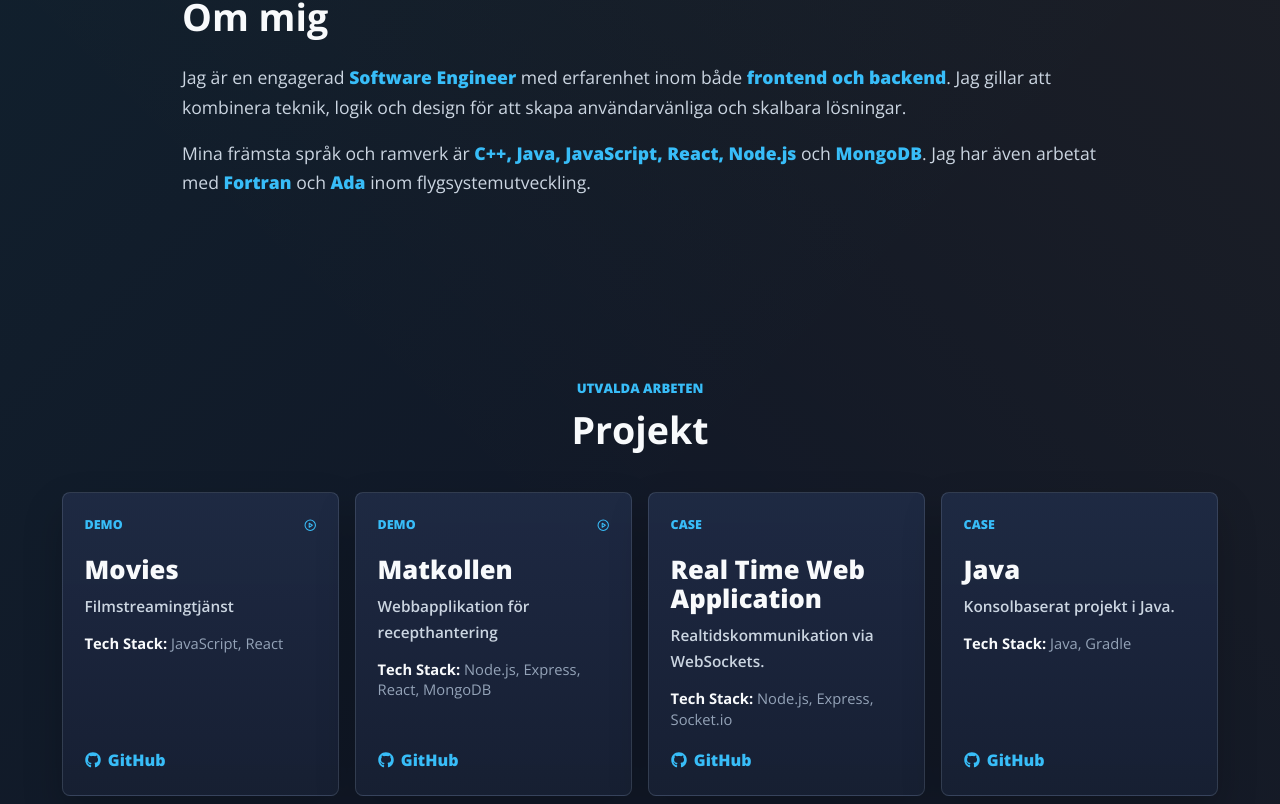
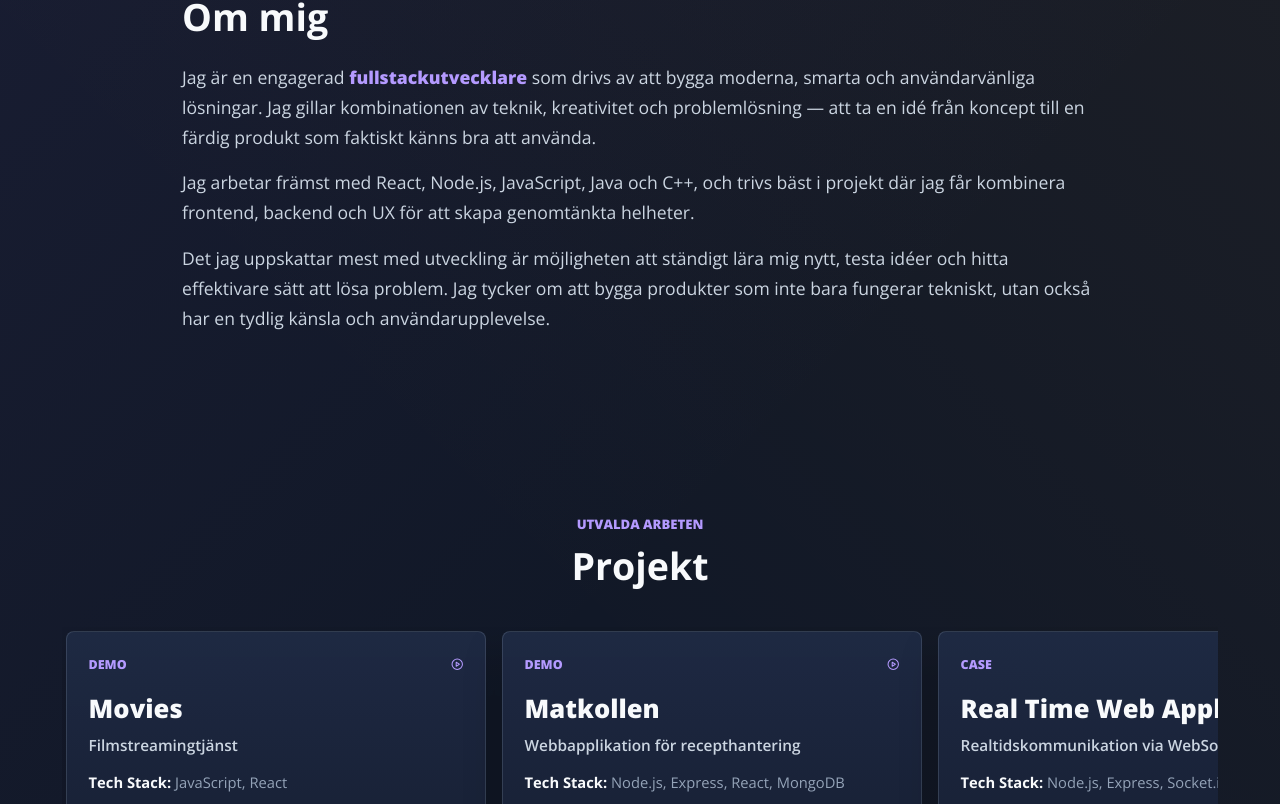
Before and after one commit to johannawirell/Portfolio, a React (Create React App) app: page / in a window 1280 px wide. Shown: the part 836-1640 px from the top of the page. Built offline with nearby package versions, Linux system fonts and the light colour scheme.

Commit message:
Layout and about

```diff
--- a/src/components/about/About.jsx
+++ b/src/components/about/About.jsx
@@ -5,16 +5,15 @@ export const About = () => {
   return (
     <section className="about-section" id="about">
       <h2>Om mig</h2>
-      <p>
-        Jag är en engagerad <strong>Software Engineer</strong> med erfarenhet inom
-        både <strong>frontend och backend</strong>. Jag gillar att kombinera teknik, logik och
-        design för att skapa användarvänliga och skalbara lösningar.
-      </p>
-      <p>
-        Mina främsta språk och ramverk är <strong>C++, Java, JavaScript, React, Node.js</strong>{' '}
-        och <strong>MongoDB</strong>. Jag har även arbetat med <strong>Fortran</strong> och{' '}
-        <strong>Ada</strong> inom flygsystemutveckling.
-      </p>
+      <p>Jag är en engagerad <strong>fullstackutvecklare</strong> som drivs av att bygga moderna, smarta och användarvänliga
+      lösningar. Jag gillar kombinationen av teknik, kreativitet och problemlösning — att ta en idé från koncept till en
+      färdig produkt som faktiskt känns bra att använda.</p>
+
+      <p>Jag arbetar främst med React, Node.js, JavaScript, Java och C++, och trivs bäst i projekt där jag får kombinera
+        frontend, backend och UX för att skapa genomtänkta helheter.</p>
+
+      <p>Det jag uppskattar mest med utveckling är möjligheten att ständigt lära mig nytt, testa idéer och hitta effektivare sätt att lösa problem.
+        Jag tycker om att bygga produkter som inte bara fungerar tekniskt, utan också har en tydlig känsla och användarupplevelse.</p>
     </section>
   );
 };
--- a/src/components/contact/contact.css
+++ b/src/components/contact/contact.css
@@ -1,5 +1,5 @@
 .contact-section {
-  background: linear-gradient(135deg, rgba(20, 184, 166, 0.18), rgba(31, 42, 68, 0.92));
+  background: linear-gradient(135deg, rgba(var(--color-accent-strong-rgb), 0.22), rgba(31, 42, 68, 0.92));
   border-top: 1px solid var(--color-border);
   border-bottom: 1px solid var(--color-border);
   color: var(--color-white);
@@ -48,8 +48,8 @@
 }
 
 .contact-btn:hover {
-  background: rgba(56, 189, 248, 0.18);
-  border-color: rgba(56, 189, 248, 0.45);
+  background: rgba(var(--color-accent-rgb), 0.18);
+  border-color: rgba(var(--color-accent-rgb), 0.45);
   transform: translateY(-3px);
   box-shadow: 0 18px 34px rgba(0, 0, 0, 0.22);
 }
--- a/src/components/header/header.css
+++ b/src/components/header/header.css
@@ -21,7 +21,7 @@
     content: "";
     position: absolute;
     inset: -14px;
-    border: 1px solid rgba(56, 189, 248, 0.45);
+    border: 1px solid rgba(var(--color-accent-rgb), 0.45);
     border-radius: 32px;
     transform: rotate(-4deg);
 }
--- a/src/components/portfolio/portfolio.css
+++ b/src/components/portfolio/portfolio.css
@@ -24,9 +24,16 @@
   }
 
   .projects {
-    display: grid;
-    grid-template-columns: repeat(4, minmax(0, 1fr));
+    display: flex;
+    flex-wrap: nowrap;
     gap: 1rem;
+    overflow-x: scroll;
+    overflow-y: hidden;
+    padding: 0.25rem 0.25rem 1.25rem;
+    scroll-padding-left: 0.25rem;
+    scroll-snap-type: x mandatory;
+    scrollbar-gutter: stable;
+    -webkit-overflow-scrolling: touch;
   }
 
   .projects::-webkit-scrollbar {
@@ -38,18 +45,15 @@
     border-radius: 8px;
   }
 
-  @media screen and (max-width: 1100px) {
-    .projects {
-      grid-template-columns: repeat(2, minmax(0, 1fr));
-    }
-  }
-
   @media screen and (max-width: 640px) {
     .projects-container {
       padding: 4rem 1rem;
+      overflow: hidden;
     }
 
     .projects {
-      grid-template-columns: 1fr;
+      margin: 0 -1rem;
+      padding: 0.25rem 1rem 1rem;
+      scroll-padding-left: 1rem;
     }
   }
--- a/src/components/portfolio/project/project.css
+++ b/src/components/portfolio/project/project.css
@@ -5,6 +5,7 @@
   box-shadow: 0 18px 40px rgba(0, 0, 0, 0.2);
   padding: 1.35rem;
   transition: all 0.3s ease;
+  flex: 0 0 clamp(340px, 34vw, 420px);
   min-height: 250px;
   cursor: pointer;
   position: relative;
@@ -13,11 +14,12 @@
   flex-direction: column;
   justify-content: space-between;
   text-align: left;
+  scroll-snap-align: start;
 }
 
 .project:hover {
   transform: translateY(-6px);
-  border-color: rgba(56, 189, 248, 0.42);
+  border-color: rgba(var(--color-accent-rgb), 0.42);
   box-shadow: 0 24px 58px rgba(0, 0, 0, 0.32);
 }
 
@@ -142,7 +144,7 @@
 
 .close-modal:hover {
   transform: scale(1.15);
-  background: rgba(56, 189, 248, 0.16);
+  background: rgba(var(--color-accent-rgb), 0.16);
   color: var(--color-accent);
 }
 
@@ -183,8 +185,10 @@
 
 @media screen and (max-width: 600px) {
   .project {
-    margin: 10px auto;
+    flex-basis: min(82vw, 320px);
+    margin: 0;
     min-height: 220px;
+    scroll-snap-align: start;
   }
 
   .project-modal {
--- a/src/components/skills/skills.css
+++ b/src/components/skills/skills.css
@@ -39,8 +39,8 @@
   }
 
   .skill-tag:hover {
-    background: rgba(56, 189, 248, 0.14);
-    border-color: rgba(56, 189, 248, 0.45);
+    background: rgba(var(--color-accent-rgb), 0.14);
+    border-color: rgba(var(--color-accent-rgb), 0.45);
     color: var(--color-white);
     transform: translateY(-3px);
     box-shadow: 0 16px 32px rgba(0, 0, 0, 0.24);
--- a/src/index.css
+++ b/src/index.css
@@ -18,8 +18,10 @@
     --color-surface: #172033;
     --color-surface-raised: #1f2a44;
     --color-border: rgba(148, 163, 184, 0.22);
-    --color-accent: #38bdf8;
-    --color-accent-strong: #14b8a6;
+    --color-accent: #b49aff;
+    --color-accent-strong: #7a5cc0;
+    --color-accent-rgb: 180, 154, 255;
+    --color-accent-strong-rgb: 122, 92, 192;
     --color-warm: #f59e0b;
     --shadow-soft: 0 20px 55px rgba(0, 0, 0, 0.28);
     --container-width-lg: 75%;
@@ -38,7 +40,7 @@ body {
     font-style: normal;
     font-variation-settings: "wdth" 100;
     background:
-        linear-gradient(135deg, rgba(20, 184, 166, 0.08), transparent 34%),
+        linear-gradient(135deg, rgba(var(--color-accent-strong-rgb), 0.11), transparent 34%),
         linear-gradient(225deg, rgba(245, 158, 11, 0.07), transparent 36%),
         var(--color-bg);
     color: var(--color-white);
```
